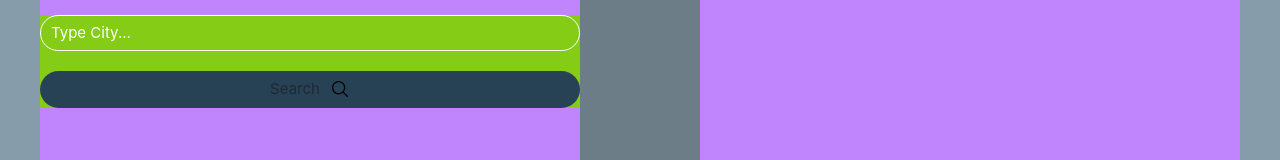
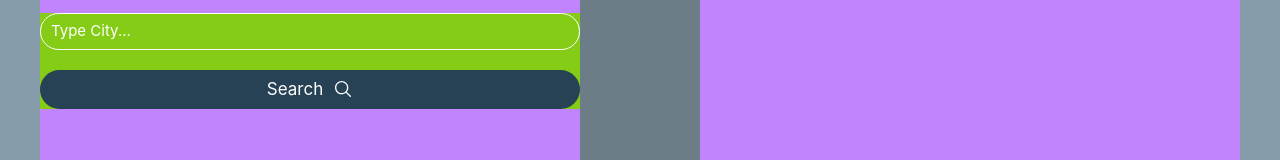
Before and after one commit to mahmoudfarsijani/open-weather, a Vue app: page / in a window 1280 px wide. Shown: the part 334-494 px from the top of the page. Built offline with nearby package versions, Linux system fonts and the light colour scheme.

Commit message:
edit icon search color

```diff
--- a/src/App.vue
+++ b/src/App.vue
@@ -5,7 +5,7 @@
         <Column class="flex items-center justify-center">
           <form class=" w-full flex flex-col gap-[20px] bg-lime-500">
             <Input placeholder="Type City..." id="searchCity" :is-pill="true"/>
-            <Button :is-icon-only="false" icon="search" :is-full="true" :is-light="true" :is-pill="true">
+            <Button :is-icon-only="false" icon="search" :is-full="true" :is-light="true" :is-pill="true" class="text-white text-[17px]">
               Search
             </Button>
           </form>
--- a/src/components/base/Icon.vue
+++ b/src/components/base/Icon.vue
@@ -5,6 +5,7 @@
       viewBox="0 0 30 30"
       width="20px"
       height="20px"
+      fill="#fff"
     >
       <path
         d="M 13 3 C 7.4889971 3 3 7.4889971 3 13 C 3 18.511003 7.4889971 23 13 23 C 15.396508 23 17.597385 22.148986 19.322266 20.736328 L 25.292969 26.707031 A 1.0001 1.0001 0 1 0 26.707031 25.292969 L 20.736328 19.322266 C 22.148986 17.597385 23 15.396508 23 13 C 23 7.4889971 18.511003 3 13 3 z M 13 5 C 17.430123 5 21 8.5698774 21 13 C 21 17.430123 17.430123 21 13 21 C 8.5698774 21 5 17.430123 5 13 C 5 8.5698774 8.5698774 5 13 5 z"
```
